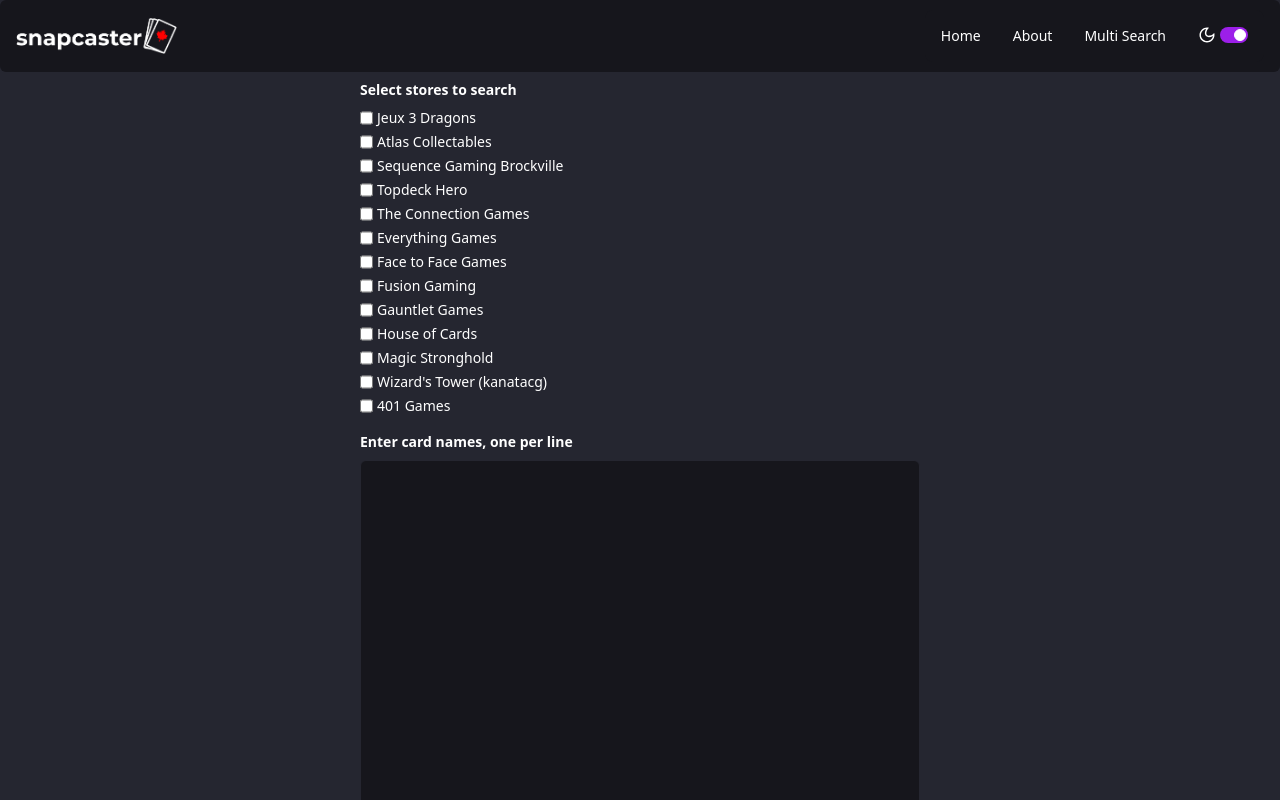
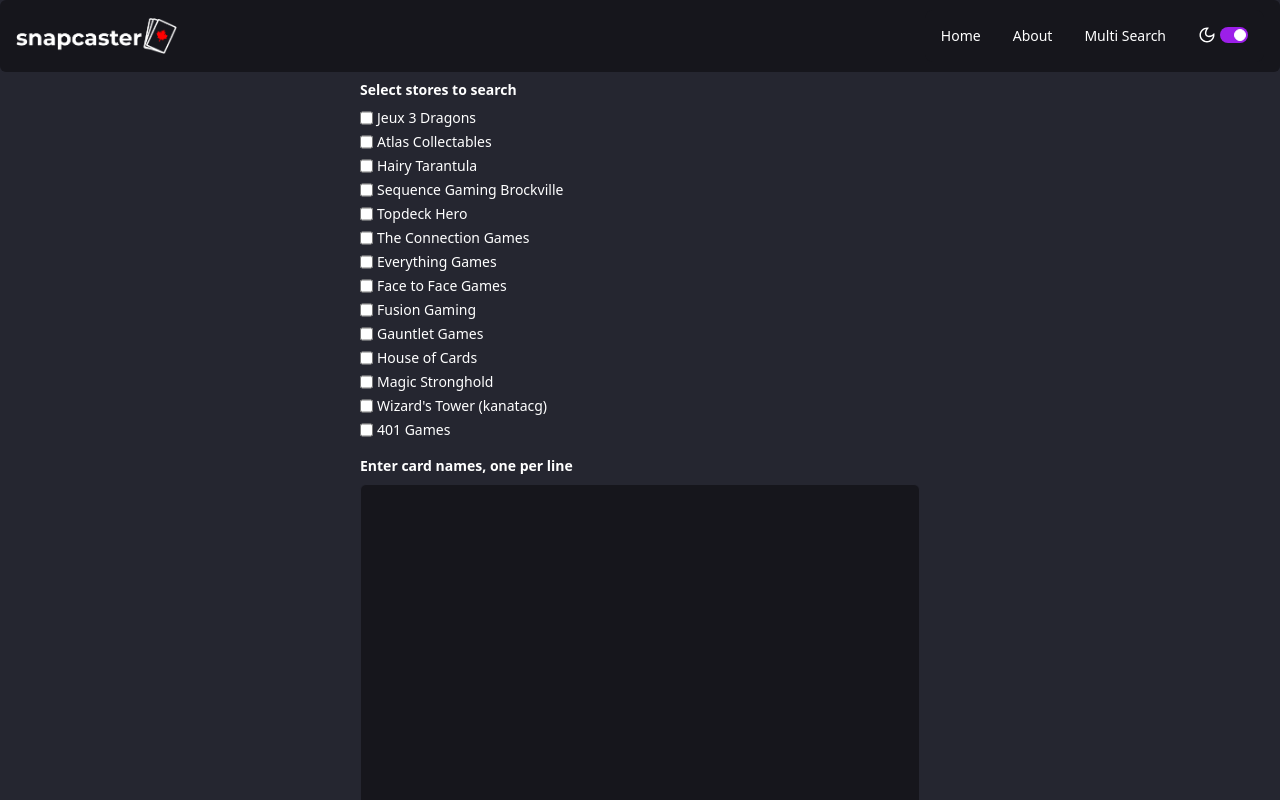
Before and after one commit to chrislegault/snapcasterv2-client, a React (Vite) app: page /multi-search in a window 1280 px wide. Shown: the top 800 px of the page. Built offline with nearby package versions, Linux system fonts and the light colour scheme.

Commit message:
adding hairyt

```diff
--- a/src/components/SearchBox.jsx
+++ b/src/components/SearchBox.jsx
@@ -110,7 +110,8 @@ export default function SearchBox({ setSearchTerm }) {
           'topdeckhero',
           'jeux3dragons',
           'sequencegaming',
-          'atlas'
+          'atlas',
+          'hairyt'
         ],
       })
       .then(res => {
--- a/src/components/SearchRow.jsx
+++ b/src/components/SearchRow.jsx
@@ -18,7 +18,8 @@ const websiteLogos = {
   topdeckhero: 'https://d1rw89lz12ur5s.cloudfront.net/store/topdeckhero/1fdf9e60cbd911e7aefa7116e0c551f9/large/topdeckhero.png',
   jeux3dragons: 'https://d1rw89lz12ur5s.cloudfront.net/store/jeux3dragons/ef00baaca6ad43cfb51939c1af74c2c7/large/logo.png',
   sequencegaming: 'https://i.ibb.co/C2jXrmD/sequence-no-bg-inverted.png',
-  atlas: 'https://d1rw89lz12ur5s.cloudfront.net/store/atlascollectables/a9e1fed8d2d549cba92c6406b18f8969/large/logo-v2-small-v2.png'
+  atlas: 'https://d1rw89lz12ur5s.cloudfront.net/store/atlascollectables/a9e1fed8d2d549cba92c6406b18f8969/large/logo-v2-small-v2.png',
+  hairyt: 'https://cdn.shopify.com/s/files/1/0266/9513/9533/files/hariyt-horizontal-logo.png?v=1615403256'
 };
 
 export default function SearchRow({ cardData }) {
--- a/src/components/StoreRadioButtons.jsx
+++ b/src/components/StoreRadioButtons.jsx
@@ -41,6 +41,24 @@ export default function StoreRadioButtons() {
             }}
           />
           <label htmlFor="facetoface">Atlas Collectables</label>
+        </div>
+        <div className="flex flex-row space-x-1">
+          <input
+            type="checkbox"
+            id="hairyt"
+            value="hairyt"
+            checked={selectedStores.includes('hairyt')}
+            onChange={e => {
+              if (e.target.checked) {
+                setSelectedStores([...selectedStores, e.target.value]);
+              } else {
+                setSelectedStores(
+                  selectedStores.filter(store => store !== e.target.value),
+                );
+              }
+            }}
+          />
+          <label htmlFor="hairyt">Hairy Tarantula</label>
         </div>
         <div className="flex flex-row space-x-1">
           <input
```
